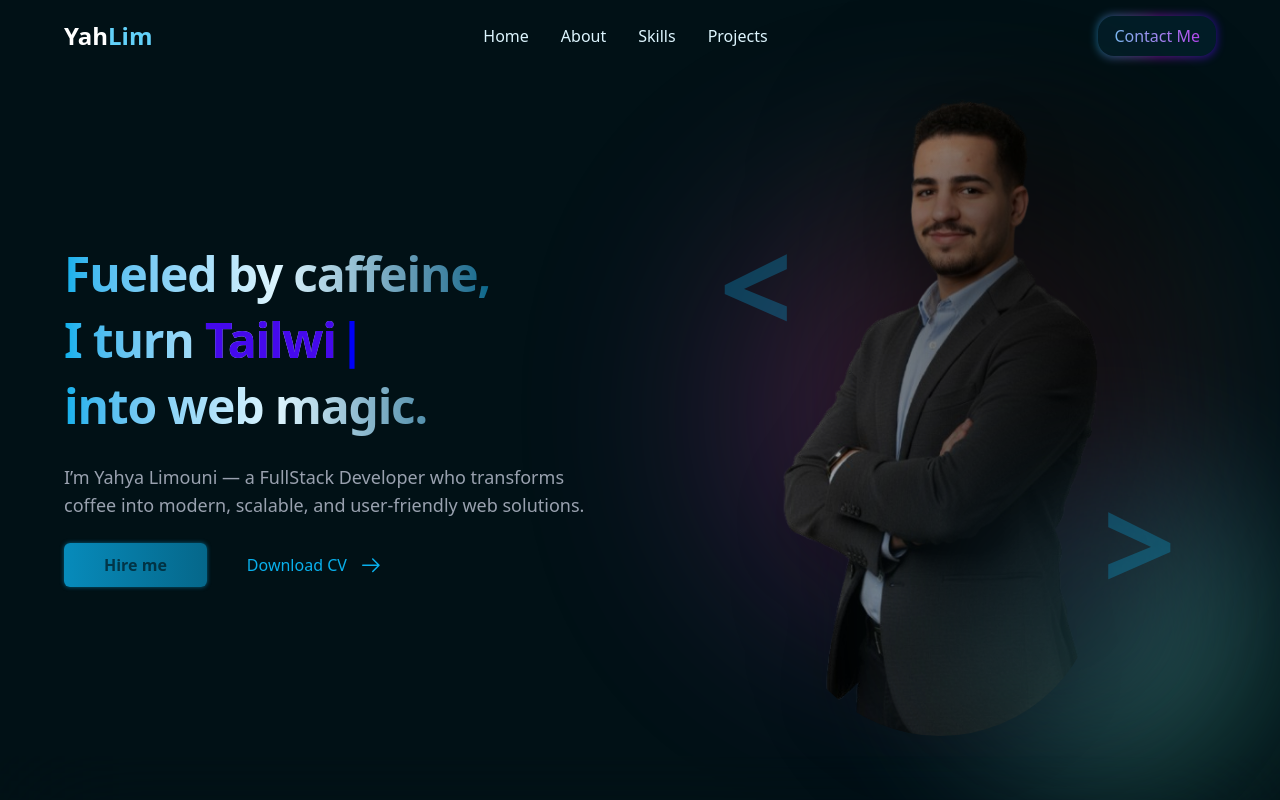
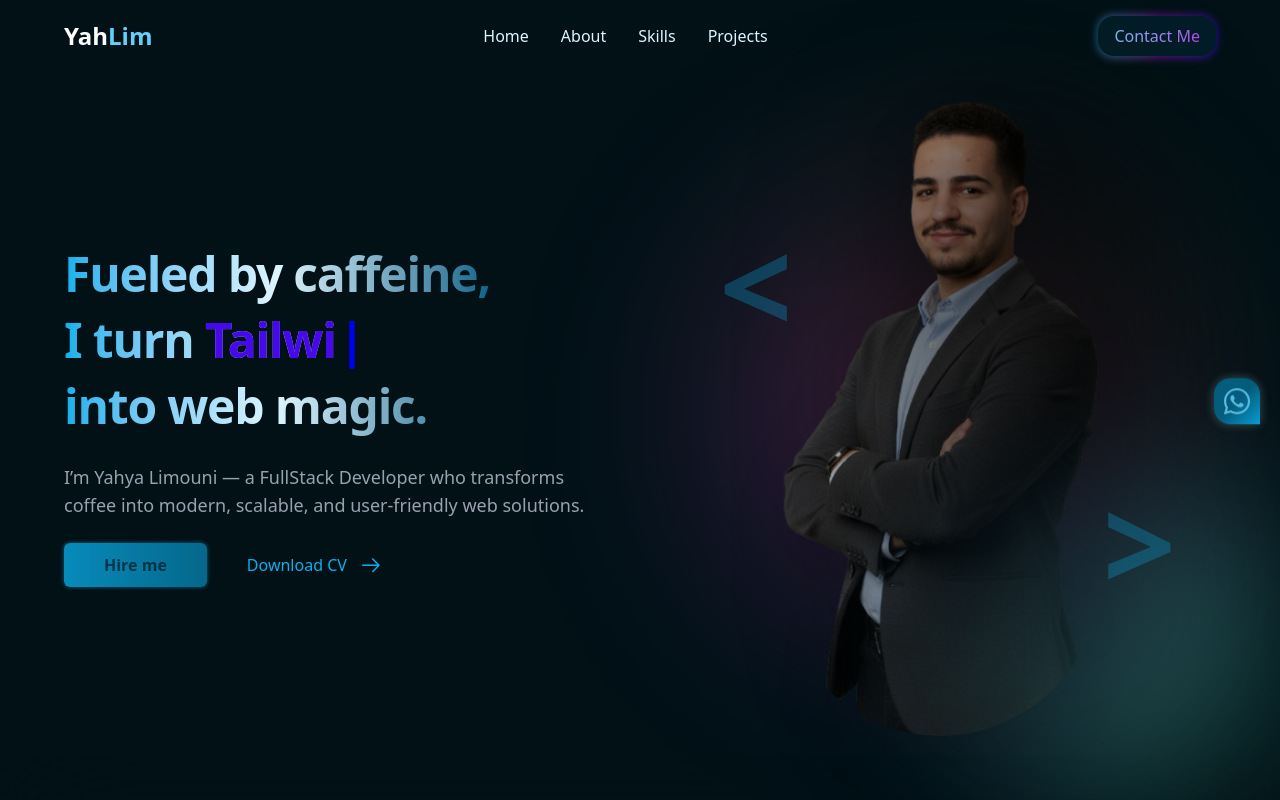
Before and after one commit to Yahyalimouni/portfolio, a React (Vite) app: page / in a window 1280 px wide. Shown: the top 800 px of the page. Built offline with nearby package versions, Linux system fonts and the light colour scheme.

Commit message:
Simple changes

```diff
--- a/src/App.tsx
+++ b/src/App.tsx
@@ -7,12 +7,25 @@
 import Projects from './components/sections/Projects'
 import Skills from './components/sections/Skills'
 import Contact from './components/sections/Contact'
+import { FaWhatsapp } from "react-icons/fa";
 
 function App() {
   return (
     <>
       {/* Glow Bull*/}
       <div className="glow-bull"></div>
+      <a className='fixed right-5 top-1/2 -translate-y-1/2 z-100
+                    bg-gradient-to-br from-pr-d from-50% to-pr
+                    p-2 rounded-2xl rounded-br-none
+                    animate-little-bounce
+                    hover:scale-[1.1] duration-300 cursor-pointer
+                    shadow-[0_0_10px_rgba(66,88,99,1)]
+                    text-3xl text-pr-sml'
+            aria-label='Contact Via WhatsApp'
+            href="http://wa.me/34604131790"
+      >
+        <FaWhatsapp />
+      </a>
 
       <Navbar/>
 
--- a/src/index.css
+++ b/src/index.css
@@ -113,11 +113,11 @@
     /* Bounce animation */
     @keyframes little-bounce  {
         0%,100% {
-            opacity: 0.5;
+            opacity: 0.7;
             transform: translateY(0);
         }
         50% {
-            opacity: 0.9;
+            opacity: 1;
             transform: translateY(2px);
         }
     }
```
